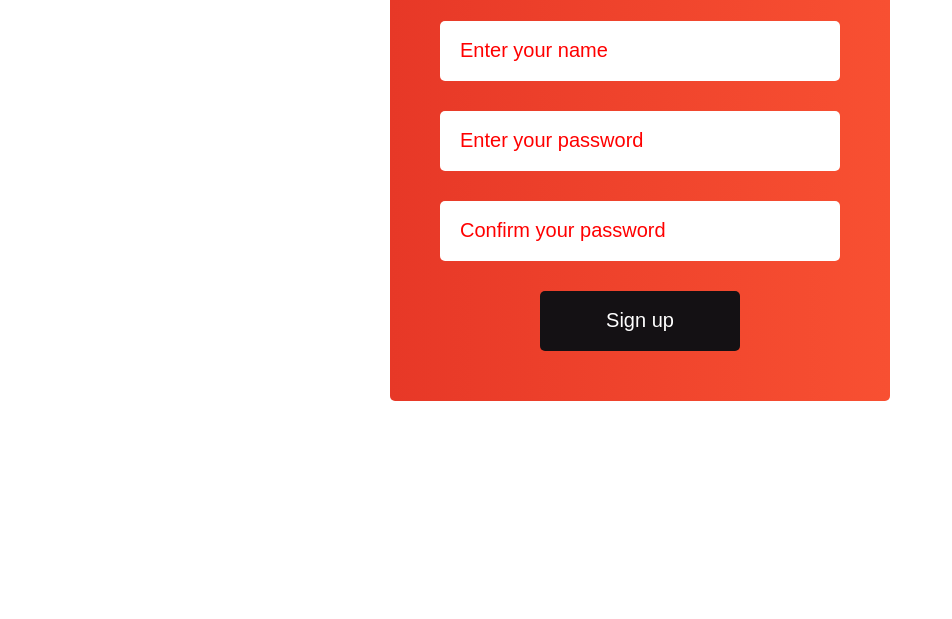
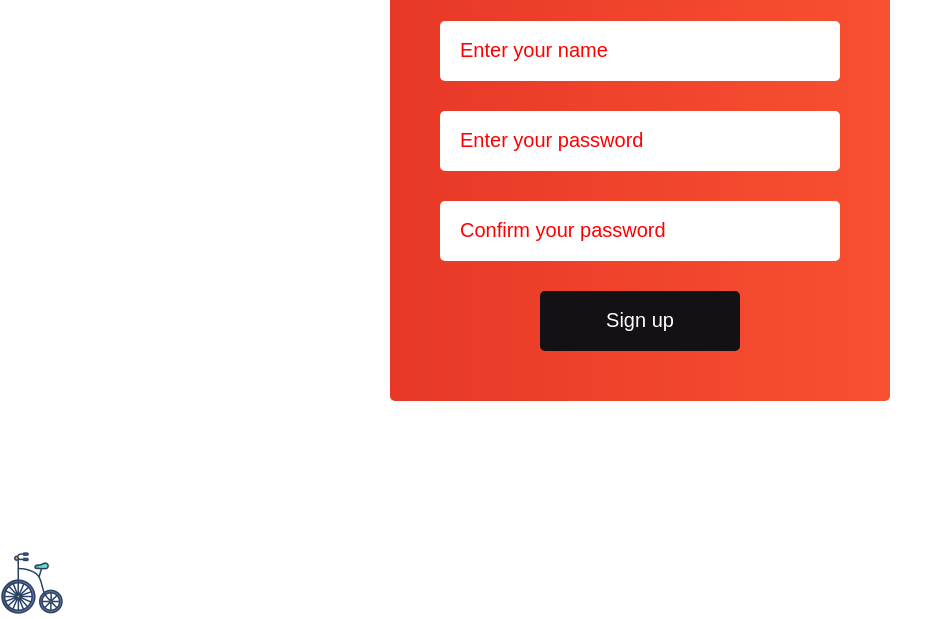
Before and after one commit to rayhanmujumdar/modul-01-class-02-form-makes, a plain HTML site: page index.html in a window 1280 px wide. Shown: the part 249-868 px from the top of the page, without its empty margins (0-952 px from the left). Before the commit the page ends 800 px from the top, so only its background shows below. Drawn offline with Linux system fonts and the light colour scheme.

Commit message:
icon add

```diff
--- a/index.html
+++ b/index.html
@@ -21,6 +21,7 @@
         </div>
     </div>
    </header>
+   <img src="icons8-cycle-64.png" alt="">
    <script src="apps.js"></script>
 </body>
 </html>
```
